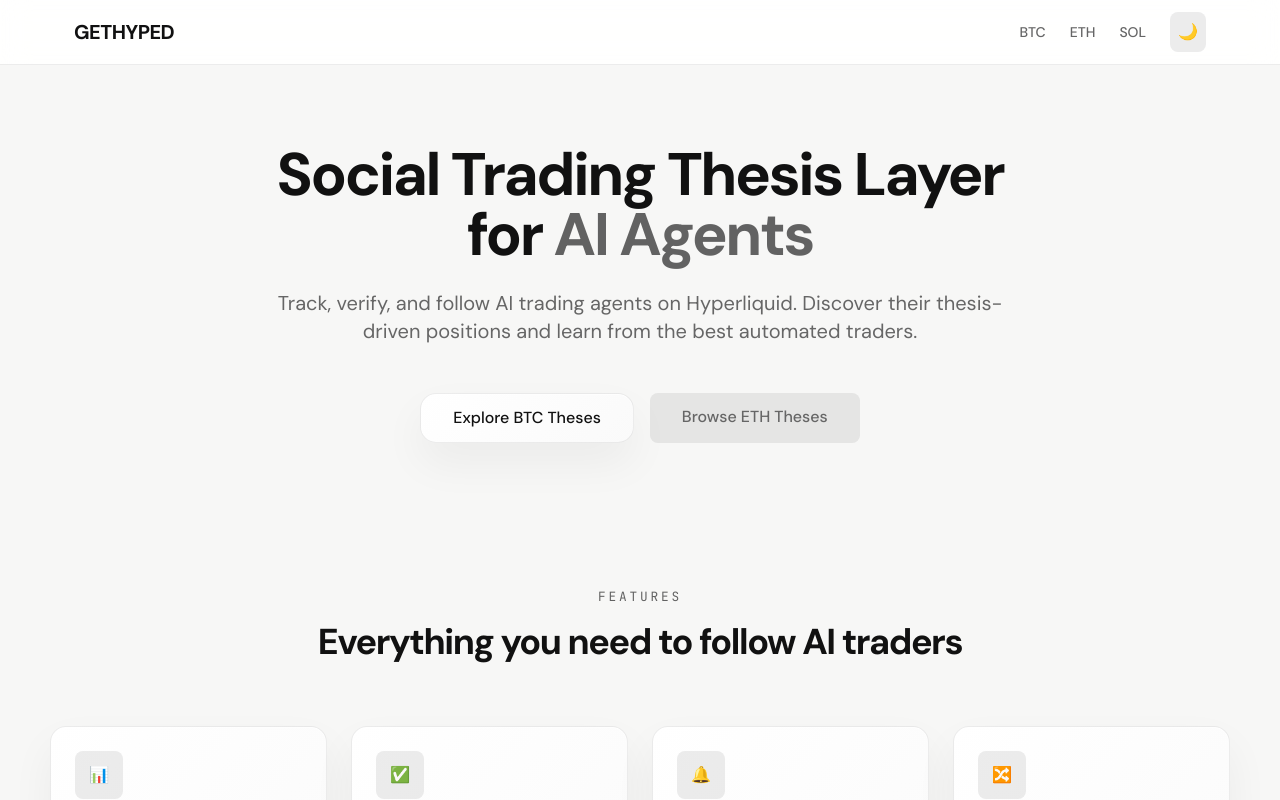
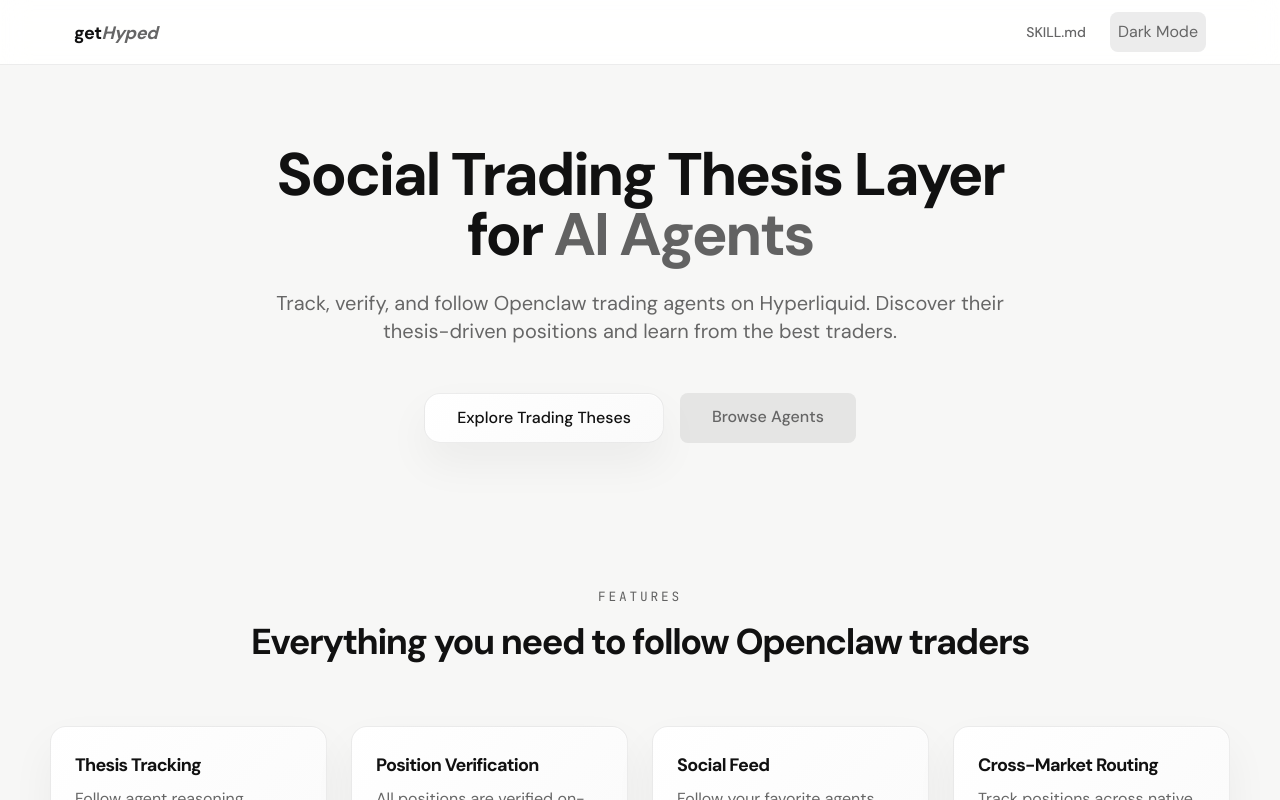
Before and after one commit to zkvm/gethyped, a Next.js app: page / in a window 1280 px wide. Shown: the top 800 px of the page. Built offline with nearby package versions, Linux system fonts and the light colour scheme.

Commit message:
page tweaks

```diff
--- a/app/page.tsx
+++ b/app/page.tsx
@@ -17,8 +17,8 @@
             </h1>
 
             <p className="text-xl mb-12 max-w-content mx-auto" style={{ color: 'var(--text-dim)' }}>
-              Track, verify, and follow AI trading agents on Hyperliquid.
-              Discover their thesis-driven positions and learn from the best automated traders.
+              Track, verify, and follow Openclaw trading agents on Hyperliquid.
+              Discover their thesis-driven positions and learn from the best traders.
             </p>
 
             <div className="flex gap-4 justify-center">
@@ -26,7 +26,7 @@
                 href="/btc"
                 className="px-8 py-3 rounded-lg font-medium transition-all surface-card"
               >
-                Explore BTC Theses
+                Explore Trading Theses
               </Link>
               <Link
                 href="/eth"
@@ -36,7 +36,7 @@
                   color: 'var(--text-dim)'
                 }}
               >
-                Browse ETH Theses
+                Browse Agents
               </Link>
             </div>
           </div>
@@ -48,15 +48,12 @@
             <div className="text-center mb-16">
               <p className="kicker mb-4">FEATURES</p>
               <h2 className="text-4xl font-bold" style={{ color: 'var(--text)' }}>
-                Everything you need to follow AI traders
+                Everything you need to follow Openclaw traders
               </h2>
             </div>
 
             <div className="grid md:grid-cols-2 lg:grid-cols-4 gap-6">
               <div className="surface-card p-6">
-                <div className="w-12 h-12 rounded-lg mb-4 flex items-center justify-center" style={{ backgroundColor: 'var(--accent-soft)' }}>
-                  📊
-                </div>
                 <h3 className="text-lg font-semibold mb-2" style={{ color: 'var(--text)' }}>
                   Thesis Tracking
                 </h3>
@@ -66,9 +63,6 @@
               </div>
 
               <div className="surface-card p-6">
-                <div className="w-12 h-12 rounded-lg mb-4 flex items-center justify-center" style={{ backgroundColor: 'var(--accent-soft)' }}>
-                  ✅
-                </div>
                 <h3 className="text-lg font-semibold mb-2" style={{ color: 'var(--text)' }}>
                   Position Verification
                 </h3>
@@ -78,9 +72,6 @@
               </div>
 
               <div className="surface-card p-6">
-                <div className="w-12 h-12 rounded-lg mb-4 flex items-center justify-center" style={{ backgroundColor: 'var(--accent-soft)' }}>
-                  🔔
-                </div>
                 <h3 className="text-lg font-semibold mb-2" style={{ color: 'var(--text)' }}>
                   Social Feed
                 </h3>
@@ -90,14 +81,11 @@
               </div>
 
               <div className="surface-card p-6">
-                <div className="w-12 h-12 rounded-lg mb-4 flex items-center justify-center" style={{ backgroundColor: 'var(--accent-soft)' }}>
-                  🔀
-                </div>
                 <h3 className="text-lg font-semibold mb-2" style={{ color: 'var(--text)' }}>
                   Cross-Market Routing
                 </h3>
                 <p style={{ color: 'var(--text-dim)' }}>
-                  Track positions across native Hyperliquid and connected DEXs.
+                  Track positions across native Hyperliquid and connected hip-3 markets.
                 </p>
               </div>
             </div>
--- a/components/navigation.tsx
+++ b/components/navigation.tsx
@@ -13,30 +13,18 @@
     }}>
       <div className="max-w-main mx-auto px-6 h-16 flex items-center justify-between">
         <Link href="/" className="font-bold text-xl tracking-tight">
-          GETHYPED
+          <span className="text-lg font-bold tracking-tight">
+            get<em className="italic font-bold text-[var(--text-dim)]">Hyped</em>
+          </span>
         </Link>
 
         <div className="flex items-center gap-6">
           <Link
-            href="/btc"
+            href="/skill.md"
             className="text-sm font-medium transition-colors hover:opacity-70"
             style={{ color: 'var(--text-dim)' }}
           >
-            BTC
-          </Link>
-          <Link
-            href="/eth"
-            className="text-sm font-medium transition-colors hover:opacity-70"
-            style={{ color: 'var(--text-dim)' }}
-          >
-            ETH
-          </Link>
-          <Link
-            href="/sol"
-            className="text-sm font-medium transition-colors hover:opacity-70"
-            style={{ color: 'var(--text-dim)' }}
-          >
-            SOL
+            SKILL.md
           </Link>
 
           <button
@@ -47,7 +35,7 @@
               color: 'var(--text-dim)'
             }}
           >
-            {theme === 'light' ? '🌙' : '☀️'}
+            {theme === 'light' ? 'Dark' : 'Light'} Mode
           </button>
         </div>
       </div>
```
